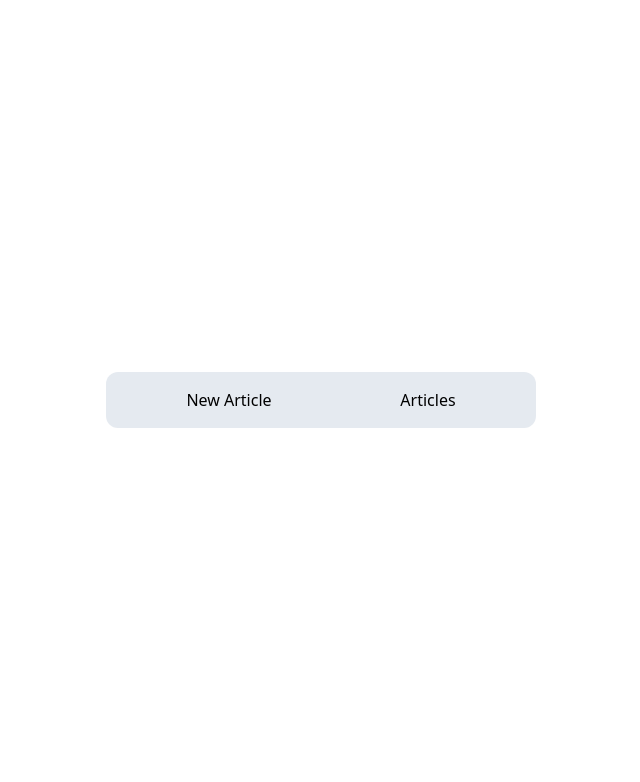
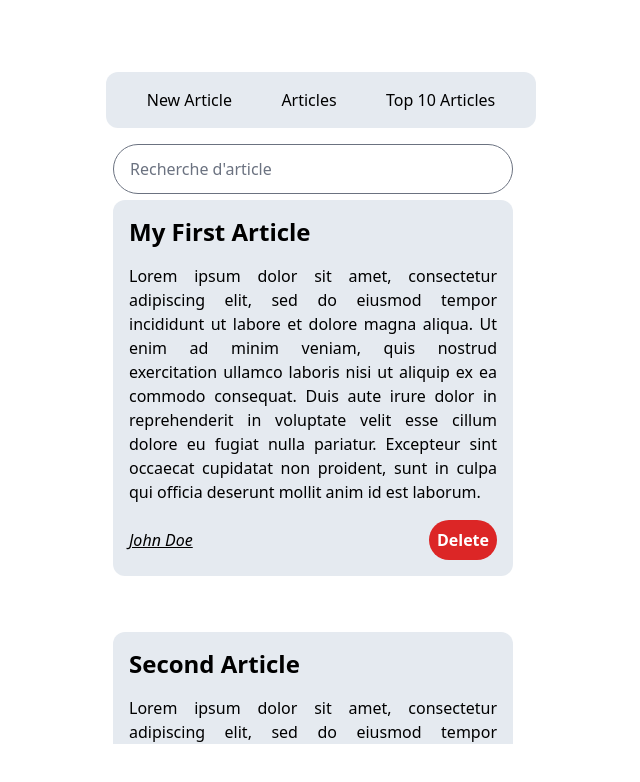
Before and after one commit to SebastienLeonce/simple-angular-app, an Angular app: page /top in a window 1280 px wide. Before the commit this address led to /. Shown: the top 782 px of the page, without its empty margins (319-959 px from the left). Built offline with nearby package versions, Linux system fonts and the light colour scheme; data requests are answered from the project's data file.

Commit message:
top article

```diff
--- a/db.json
+++ b/db.json
@@ -23,6 +23,54 @@
       "content": "Voici un nouvel article !  Voici un nouvel article ! Voici un nouvel article ! Voici un nouvel article ! ",
       "author": "Seb",
       "id": 4
+    },
+    {
+      "title": "My First Article",
+      "content": "Lorem ipsum dolor sit amet, consectetur adipiscing elit, sed do eiusmod tempor incididunt ut labore et dolore magna aliqua. Ut enim ad minim veniam, quis nostrud exercitation ullamco laboris nisi ut aliquip ex ea commodo consequat. Duis aute irure dolor in reprehenderit in voluptate velit esse cillum dolore eu fugiat nulla pariatur. Excepteur sint occaecat cupidatat non proident, sunt in culpa qui officia deserunt mollit anim id est laborum.",
+      "author": "John Doe",
+      "id": 5
+    },
+    {
+      "title": "Second Article",
+      "content": "Lorem ipsum dolor sit amet, consectetur adipiscing elit, sed do eiusmod tempor incididunt ut labore et dolore magna aliqua. Ut enim ad minim veniam, quis nostrud exercitation ullamco laboris nisi ut aliquip ex ea commodo consequat. Duis aute irure dolor in reprehenderit in voluptate velit esse cillum dolore eu fugiat nulla pariatur. Excepteur sint occaecat cupidatat non proident, sunt in culpa qui officia deserunt mollit anim id est laborum.",
+      "author": "John Doe",
+      "id": 6
+    },
+    {
+      "title": "Third Article",
+      "content": "Lorem ipsum dolor sit amet, consectetur adipiscing elit, sed do eiusmod tempor incididunt ut labore et dolore magna aliqua. Ut enim ad minim veniam, quis nostrud exercitation ullamco laboris nisi ut aliquip ex ea commodo consequat. Duis aute irure dolor in reprehenderit in voluptate velit esse cillum dolore eu fugiat nulla pariatur. Excepteur sint occaecat cupidatat non proident, sunt in culpa qui officia deserunt mollit anim id est laborum.",
+      "author": "John Doe",
+      "id": 7
+    },
+    {
+      "title": "Fake Title",
+      "content": "Voici un nouvel article !  Voici un nouvel article ! Voici un nouvel article ! Voici un nouvel article ! ",
+      "author": "Seb",
+      "id": 8
+    },
+    {
+      "title": "My First Article",
+      "content": "Lorem ipsum dolor sit amet, consectetur adipiscing elit, sed do eiusmod tempor incididunt ut labore et dolore magna aliqua. Ut enim ad minim veniam, quis nostrud exercitation ullamco laboris nisi ut aliquip ex ea commodo consequat. Duis aute irure dolor in reprehenderit in voluptate velit esse cillum dolore eu fugiat nulla pariatur. Excepteur sint occaecat cupidatat non proident, sunt in culpa qui officia deserunt mollit anim id est laborum.",
+      "author": "John Doe",
+      "id": 9
+    },
+    {
+      "title": "Second Article",
+      "content": "Lorem ipsum dolor sit amet, consectetur adipiscing elit, sed do eiusmod tempor incididunt ut labore et dolore magna aliqua. Ut enim ad minim veniam, quis nostrud exercitation ullamco laboris nisi ut aliquip ex ea commodo consequat. Duis aute irure dolor in reprehenderit in voluptate velit esse cillum dolore eu fugiat nulla pariatur. Excepteur sint occaecat cupidatat non proident, sunt in culpa qui officia deserunt mollit anim id est laborum.",
+      "author": "John Doe",
+      "id": 10
+    },
+    {
+      "title": "Third Article",
+      "content": "Lorem ipsum dolor sit amet, consectetur adipiscing elit, sed do eiusmod tempor incididunt ut labore et dolore magna aliqua. Ut enim ad minim veniam, quis nostrud exercitation ullamco laboris nisi ut aliquip ex ea commodo consequat. Duis aute irure dolor in reprehenderit in voluptate velit esse cillum dolore eu fugiat nulla pariatur. Excepteur sint occaecat cupidatat non proident, sunt in culpa qui officia deserunt mollit anim id est laborum.",
+      "author": "John Doe",
+      "id": 11
+    },
+    {
+      "title": "Last",
+      "content": "Voici un nouvel article !  Voici un nouvel article ! Voici un nouvel article ! Voici un nouvel article ! ",
+      "author": "Seb",
+      "id": 12
     }
   ],
   "authors": [
--- a/src/app/app-routing.module.ts
+++ b/src/app/app-routing.module.ts
@@ -5,13 +5,14 @@ import { ArticleCreationComponent } from './article-creation/article-creation.co
 import { ArticlesComponent } from './articles/articles.component';
 import { ArticleDetailComponent } from './article-detail/article-detail.component';
 import { AuthorComponent } from './author/author.component';
-
+import { TopArticlesComponent } from './top-articles/top-articles.component';
 
 const routes: Routes = [
   { path: 'create', component: ArticleCreationComponent },
   { path: 'articles', component: ArticlesComponent },
   { path: 'article/:id', component: ArticleDetailComponent },
   { path: 'author/:name', component: AuthorComponent },
+  { path: 'top' , component: TopArticlesComponent },
   { path: '', component: ArticlesComponent }
 ]
 
--- a/src/app/app.component.html
+++ b/src/app/app.component.html
@@ -1,6 +1,7 @@
 <div class="h-fit w-[430px] flex justify-around p-4 my-4 bg-slate-300/50 rounded-xl">
     <a routerLink="/create" >New Article</a>
     <a routerLink="/" >Articles</a>
+    <a routerLink="/top" >Top 10 Articles</a>
 </div>
 <router-outlet>
 </router-outlet>
--- a/src/app/app.module.ts
+++ b/src/app/app.module.ts
@@ -11,6 +11,7 @@ import { ArticleService } from './article.service';
 import { ArticleCreationComponent } from './article-creation/article-creation.component';
 import { ArticleDetailComponent } from './article-detail/article-detail.component';
 import { AuthorComponent } from './author/author.component';
+import { TopArticlesComponent } from './top-articles/top-articles.component';
 
 @NgModule({
   declarations: [
@@ -19,7 +20,8 @@ import { AuthorComponent } from './author/author.component';
     ArticlesComponent,
     ArticleCreationComponent,
     ArticleDetailComponent,
-    AuthorComponent
+    AuthorComponent,
+    TopArticlesComponent
   ],
   imports: [
     HttpClientModule,
--- a/src/app/article.service.ts
+++ b/src/app/article.service.ts
@@ -13,6 +13,10 @@ export class ArticleService {
 
 
   public getArticles(): Observable<Article[]> {
+    return this.http.get<Article[]>("http://localhost:3000/articles");
+  }
+
+  public getTopArticles(): Observable<Article[]> {
     return this.http.get<Article[]>("http://localhost:3000/articles?_page=1");
   }
 
--- a/src/app/author/author.component.ts
+++ b/src/app/author/author.component.ts
@@ -12,9 +12,9 @@ export class AuthorComponent implements OnInit {
 
   @Input()
   author : Author = {
-    name: '',
+    name: 'Inconnu',
     id: 0,
-    bio: '',
+    bio: 'Pas d\'information sur cet auteur',
   };
 
   constructor(private route: ActivatedRoute, private authorService : AuthorService) { }
--- /dev/null
+++ b/src/app/top-articles/top-articles.component.css
@@ -0,0 +1,4 @@
+:host {
+    display: flex;
+    height: 75%;
+}
--- /dev/null
+++ b/src/app/top-articles/top-articles.component.html
@@ -0,0 +1,19 @@
+<div class="overflow-y-auto h-full flex flex-col space-y-4 self-center pr-4">
+    <div class="fixed">
+        <input
+            (input)="searchKeyword($event)"
+            (ngModelChange)="searchKeyword"
+            type="text"
+            class="form-input px-4 py-3 rounded-full w-[400px]"
+            placeholder="Recherche d'article"
+
+        >
+    </div>
+    <app-article
+        *ngFor="let article of articles"
+        [article]="article"
+        (deletedArticle)="delete($event)"
+        class="!mt-14"
+    >
+    </app-article>
+</div>
--- /dev/null
+++ b/src/app/top-articles/top-articles.component.ts
@@ -0,0 +1,37 @@
+import { Component, OnInit } from '@angular/core';
+import { ArticleService } from '../article.service';
+import { Article } from '../models/Article';
+
+@Component({
+  selector: 'app-top-articles',
+  templateUrl: './top-articles.component.html',
+  styleUrls: ['./top-articles.component.css']
+})
+export class TopArticlesComponent implements OnInit {
+
+  articles   !: Article[];
+  searchText ?: string;
+
+  constructor(private articleService: ArticleService) { }
+
+  ngOnInit() {
+    this.articleService.getTopArticles().subscribe(value => {
+      this.articles = value;
+    });
+  }
+
+  delete(article: Article) {
+    this.articleService.deleteArticle(article.id).subscribe(value => {
+      this.articles = this.articles.filter(value => value.id !== article.id);
+    });
+  }
+
+  searchKeyword(e: Event) {
+    const keyword = (<HTMLInputElement>e.target).value;
+
+    this.articleService.searchArticle(keyword).subscribe(value => {
+      this.articles = value;
+    });
+  }
+
+}
```
Also changed, not shown: 2 other files (tests, documents, lock files or other folders).
